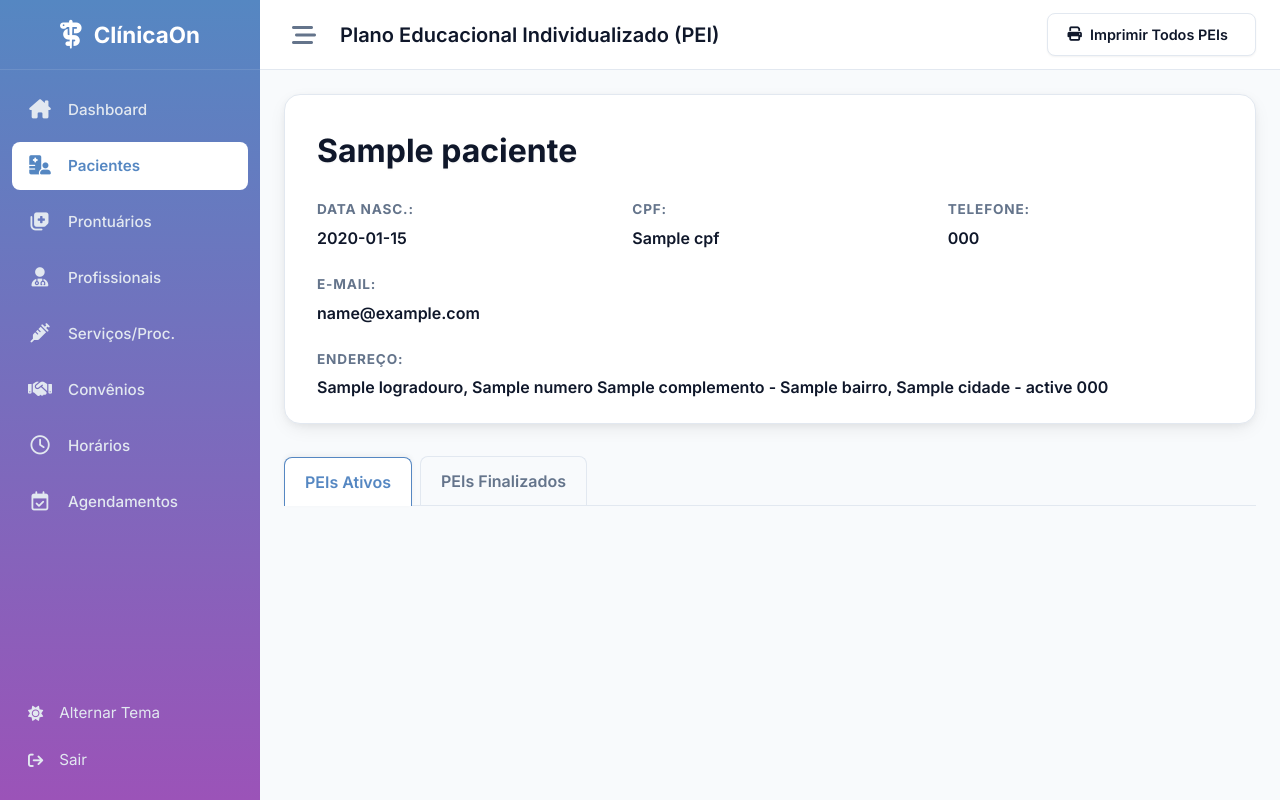
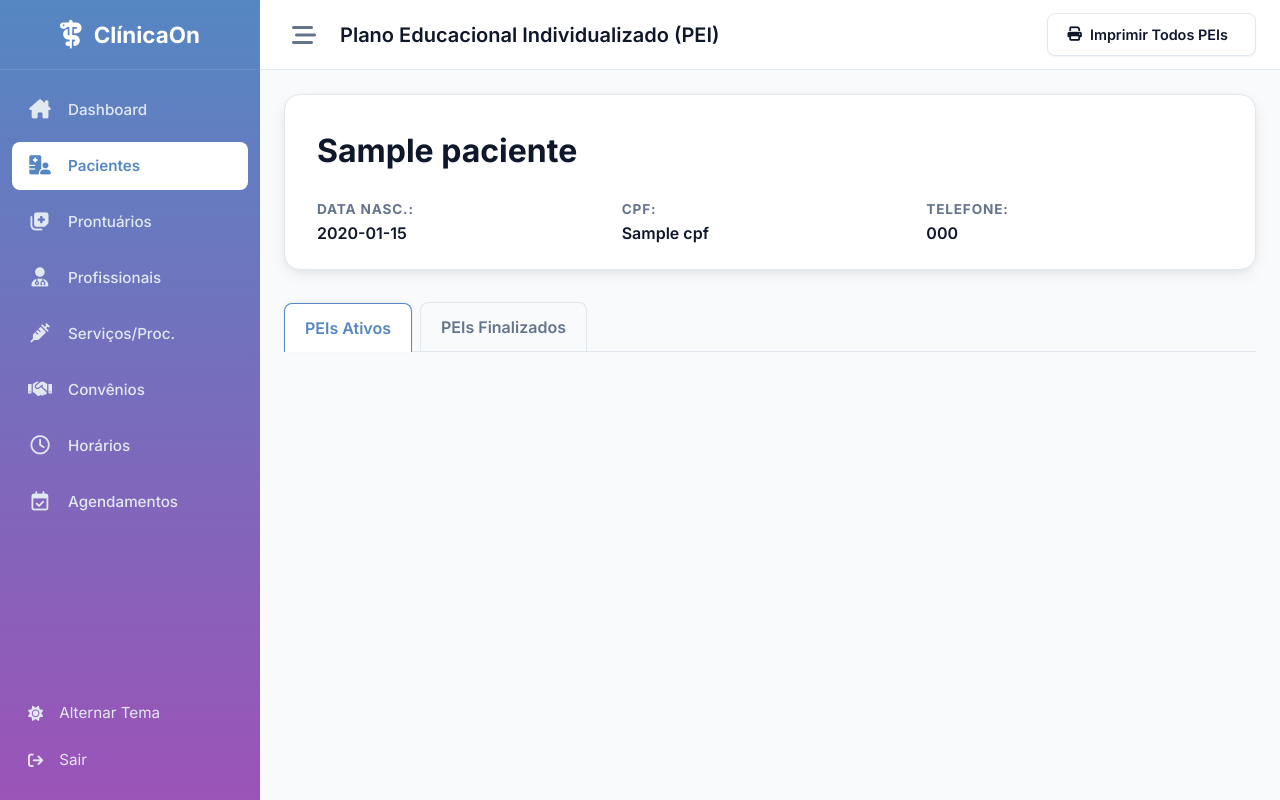
Before and after one commit to EltonLopezzs/GIDH-Clinicas, a Flask app: template templates/pei_page.html in a window 1280 px wide. Run offline with Flask 3, Linux system fonts and the light colour scheme; the template is opened without the code that fills it: most values are stand-ins (such as "Sample title", 1, 10 or a date in 2020); some libraries are stand-ins or nearby versions.

Commit message:
foi tirado o e-mail e o endereço do nome do paciente e também foi corrigido a mensagem de erro que estava aparecendo no pei

```diff
--- a/templates/pei_page.html
+++ b/templates/pei_page.html
@@ -164,7 +164,7 @@
         }
         .btn-sm { padding: 0.4rem 0.8rem; font-size: 0.85rem; }
         .btn-primary { background-color: var(--primary); color: white; }
-        .btn-primary:hover { background-color: var(--primary-dark); box-shadow: 0 2px 4px rgba(0,0,0,0.1); }
+        .btn-primary:hover { background-color: color-mix(in srgb, var(--primary) 80%, black); box-shadow: 0 2px 4px rgba(0,0,0,0.1); }
         .btn-secondary { background-color: var(--card); color: var(--text); border-color: var(--border-color); box-shadow: 0 1px 2px 0 rgb(0 0 0 / 0.05); }
         .btn-secondary:hover { border-color: #cbd5e1; background-color: #f8fafc; box-shadow: 0 2px 4px rgba(0,0,0,0.08); }
         [data-theme="dark"] .btn-secondary { background-color: var(--dark-card); border-color: var(--dark-border-color); color: var(--dark-text); }
@@ -325,7 +325,7 @@
         .paciente-info-grid {
             display: grid;
             grid-template-columns: repeat(auto-fit, minmax(220px, 1fr));
-            gap: 1.5rem 2.5rem; /* Increased gap */
+            gap: 0.25rem 0.5rem; /* Reduced gap */
             font-size: 1rem; /* Slightly larger text */
         }
         .paciente-info-item {
@@ -339,7 +339,7 @@
             display: block;
             font-weight: 700; /* Bolder labels */
             font-size: 0.85rem; /* Slightly larger, more distinct labels */
-            margin-bottom: 0.4rem;
+            margin-bottom: 0.1rem; /* Reduced margin */
             text-transform: uppercase;
             letter-spacing: 0.06em;
         }
@@ -1060,7 +1060,7 @@
                 <nav>
                     <ul>
                         <li><a href="{{ url_for('index') }}"><i class="fa-solid fa-house-chimney"></i> <span>Dashboard</span></a></li>
-                        <li  class="active"><a href="{{ url_for('listar_pacientes') }}"><i class="fa-solid fa-hospital-user"></i> <span>Pacientes</span></a></li>
+                        <li class="active"><a href="{{ url_for('listar_pacientes') }}"><i class="fa-solid fa-hospital-user"></i> <span>Pacientes</span></a></li>
                         <li><a href="{{ url_for('buscar_prontuario') }}"><i class="fa-solid fa-notes-medical"></i> <span>Prontuários</span></a></li>
                         <li><a href="{{ url_for('listar_profissionais') }}"><i class="fa-solid fa-user-doctor"></i> <span>Profissionais</span></a></li>
                         <li><a href="{{ url_for('listar_servicos_procedimentos') }}"><i class="fa-solid fa-syringe"></i> <span>Serviços/Proc.</span></a></li>
@@ -1123,11 +1123,13 @@
                 <div class="paciente-info-card">
                     <h3>{{ paciente.nome }}</h3>
                     <div class="paciente-info-grid">
-                        <div class="paciente-info-item"><strong>Data Nasc.:</strong> <span>{{ paciente.data_nascimento.strftime('%d/%m/%Y') if paciente.data_nascimento else 'N/A' }}</span></div>
+                        <div class="paciente-info-item"><strong>DATA NASC.:</strong> <span>{{ paciente.data_nascimento.strftime('%d/%m/%Y') if paciente.data_nascimento else 'N/A' }}</span></div>
                         <div class="paciente-info-item"><strong>CPF:</strong> <span>{{ paciente.cpf or 'N/A' }}</span></div>
-                        <div class="paciente-info-item"><strong>Telefone:</strong> <span>{{ paciente.contato_telefone or 'N/A' }}</span></div>
-                        <div class="paciente-info-item"><strong>E-mail:</strong> <span>{{ paciente.contato_email or 'N/A' }}</span></div>
-                        <div class="paciente-info-item" style="grid-column: 1 / -1;"><strong>Endereço:</strong> <span>{{ paciente.endereco.logradouro or '' }}{% if paciente.endereco.logradouro and paciente.endereco.numero %}, {% endif %}{{ paciente.endereco.numero or '' }}{% if paciente.endereco.complemento %} {{ paciente.endereco.complemento }}{% endif %} - {{ paciente.endereco.bairro or '' }}, {{ paciente.endereco.cidade or '' }} - {{ paciente.endereco.estado or '' }} {{ paciente.endereco.cep or '' }}</span></div>
+                        <div class="paciente-info-item"><strong>TELEFONE:</strong> <span>{{ paciente.contato_telefone or 'N/A' }}</span></div>
+                        {# Seção de E-MAIL ocultada conforme solicitação do usuário #}
+                        <!-- <div class="paciente-info-item"><strong>E-mail:</strong> <span>{{ paciente.contato_email or 'N/A' }}</span></div> -->
+                        {# Seção de ENDEREÇO ocultada conforme solicitação do usuário #}
+                        <!-- <div class="paciente-info-item" style="grid-column: 1 / -1;"><strong>Endereço:</strong> <span>{{ paciente.endereco.logradouro or '' }}{% if paciente.endereco.logradouro and paciente.endereco.numero %}, {% endif %}{{ paciente.endereco.numero or '' }}{% if paciente.endereco.complemento %} {{ paciente.endereco.complemento }}{% endif %} - {{ paciente.endereco.bairro or '' }}, {{ paciente.endereco.cidade or '' }} - {{ paciente.endereco.estado or '' }} {{ paciente.endereco.cep or '' }}</span></div> -->
                     </div>
                 </div>
                 {% endif %}
@@ -1413,10 +1415,13 @@
                 console.log('Firebase app initialized successfully.');
             } catch (error) {
                 console.error('Error initializing Firebase app:', error);
-                displayFlashMessage('danger', 'Erro ao inicializar o Firebase. Verifique sua configuração no backend.');
+                // Removido displayFlashMessage para ocultar a mensagem
+                // displayFlashMessage('danger', 'Erro ao inicializar o Firebase. Verifique sua configuração no backend.');
             }
         } else {
             console.warn('Firebase config is missing or using placeholder values. Firebase features will be disabled.');
+            // Removido displayFlashMessage para ocultar a mensagem
+            /*
             if (document.readyState === 'loading') {
                 document.addEventListener('DOMContentLoaded', () => {
                     displayFlashMessage('warning', 'Configuração do Firebase não encontrada. Funcionalidades de autenticação podem não funcionar.');
@@ -1424,6 +1429,7 @@
             } else {
                 displayFlashMessage('warning', 'Configuração do Firebase não encontrada. Funcionalidades de autenticação podem não funcionar.');
             }
+            */
         }
 
 
@@ -2262,8 +2268,8 @@
                     peiModalActiveGoals.innerHTML = '';
                     peiModalFinalizedGoals.innerHTML = '';
                     peiModalActivityLog.innerHTML = '';
+                    peiModalActivityInputContainer.innerHTML = '';
                     peiDetailsModalFooter.innerHTML = '';
-                    peiModalActivityInputContainer.innerHTML = '';
 
                     // Preenche o cabeçalho do modal
                     peiModalTitle.textContent = `PEI: ${pei.titulo}`;
```
Lines whose indentation alone changed are shown as unchanged.
